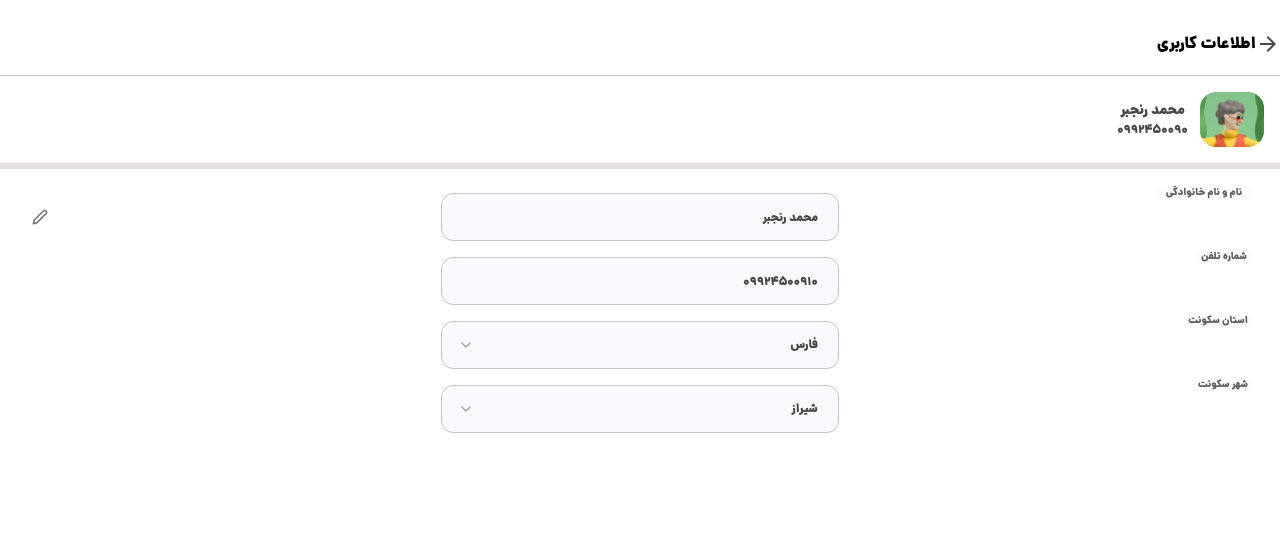
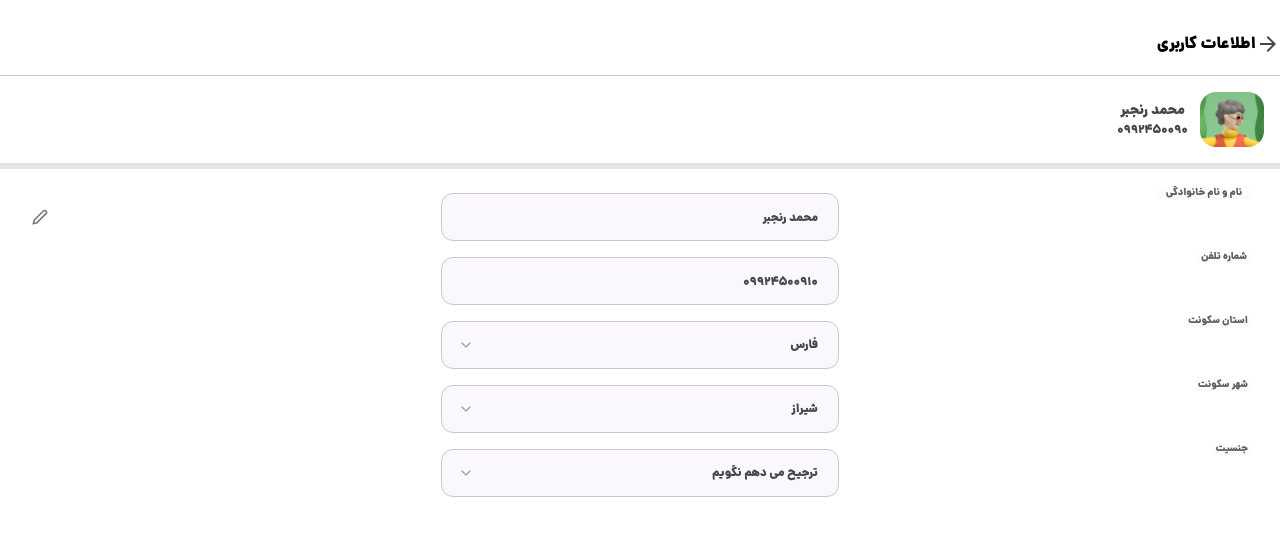
Before and after one commit to misarfehapp/misarfehMain, a Next.js app: page /userProfile/information in a window 1280 px wide. Shown: the top 536 px of the page. Built offline with nearby package versions, Linux system fonts and the light colour scheme.

Commit message:
finished sex selection input

```diff
--- a/app/userProfile/information/page.tsx
+++ b/app/userProfile/information/page.tsx
@@ -18,7 +18,7 @@ const page = () => {
         <Input type="name" name="محمد رنجبر" />
         <Input type="phone" phone="09924500910" />
         <Input type="province" province="فارس" city="شیراز" />
-
+        <Input type="sex" sex="ترجیح می دهم نگویم" />
       </div>
     </div>
   );
--- a/components/input/Input.tsx
+++ b/components/input/Input.tsx
@@ -117,12 +117,14 @@ const provincesOfIran = [
   "هرمزگان",
   "همدان",
 ];
+const sexes = ["مرد", "زن", "ترجیح می دهم نگویم"];
 interface InputProps {
-  type: "province" | "city" | "name" | "phone";
+  type: "province" | "city" | "name" | "phone" | "sex";
   name?: string;
   phone?: string;
   province?: string;
   city?: string;
+  sex?: "مرد" | "زن" | "ترجیح می دهم نگویم";
 }
 const citiesByProvince: Record<string, string[]> = {
   تهران: [
@@ -284,7 +286,7 @@ const citiesByProvince: Record<string, string[]> = {
   "خراسان شمالی": ["بجنورد", "شیروان", "اسفراین", "آشخانه", "فاروج"],
 };
 
-const Input = ({ type, name, phone, province, city }: InputProps) => {
+const Input = ({ type, name, phone, province, city, sex }: InputProps) => {
   const [phoneNumber, setPhoneNumber] = useState<string>(phone || "");
   const [isValid, setIsValid] = useState<boolean>(true);
   const [showError, setShowError] = useState(false);
@@ -294,7 +296,7 @@ const Input = ({ type, name, phone, province, city }: InputProps) => {
     province || ""
   );
   const [selectedCity, setSelectedCity] = useState<string>(city || "");
-
+  const [selectedSex, setSelectedSex] = useState<string>(sex || "");
   const inputRef = useRef<HTMLInputElement>(null);
 
   useEffect(() => {
@@ -341,24 +343,53 @@ const Input = ({ type, name, phone, province, city }: InputProps) => {
   const handleCityChange = (value: string) => {
     setSelectedCity(value);
   };
+  const handleSexChange = (value: string) => {
+    setSelectedSex(value)
+  };
 
   return (
     <div className="relative min-h-[48px]">
       <div className="flex justify-center">
         <label
           htmlFor="input"
-          className={`absolute right-7 bg-gradient-to-t from-[#FBF8FD] to-white text-center -top-2 px-1 font-normal text-2xs h-[14px] ${type === "phone" && "w-14  text-neutral-neutral40"} ${type === "name" && "w-24  text-neutral-neutral40"} ${type === "province" && " text-neutral-neutral40"}`}
+          className={`absolute right-7 bg-gradient-to-t from-[#FBF8FD] to-white text-center text-neutral-neutral40 -top-2 px-1 font-normal text-2xs h-[14px] ${type === "phone" && "w-14"} ${type === "name" && "w-24"}`}
         >
           {type === "phone" && "شماره تلفن"}
           {type === "name" && "نام و نام خانوادگی"}
           {type === "province" && "استان سکونت"}
           {type === "city" && "شهر سکونت"}
+          {type === "sex" && "جنسیت"}
         </label>
         {type === "name" && (
           <PenIcon
             className="absolute top-1/3 left-8 cursor-pointer"
             onClick={handlePenClick}
           />
+        )}
+        {type === "sex" && (
+          <div className="mx-4 gap-4 flex flex-col w-[398px] justify-center items-center">
+            {/* Sex Select */}
+            <Select onValueChange={handleSexChange} value={selectedSex}>
+              <SelectTrigger className="h-12 bg-[#FBF8FD] border-[1.5px] border-[#C7C6CA] rounded-rounded-7 pl-4 pr-5 text-xs text-neutral-neutral30">
+                {selectedSex ? (
+                  <span>
+                    {selectedSex }
+                  </span>
+                ) : (
+                  <span className="text-neutral-neutral30">
+                    جنسیت خود را انتخاب کنید
+                  </span>
+                )}
+              </SelectTrigger>
+              <SelectContent>
+                {sexes.map((sexOption) => (
+                  <SelectItem key={sexOption} value={sexOption}>
+                    {sexOption}
+                  </SelectItem>
+                ))}
+              </SelectContent>
+            </Select>
+          </div>
         )}
         {type === "province" && (
           <div className=" mx-4 gap-4 flex flex-col  w-[398px] justify-center items-center">
```
